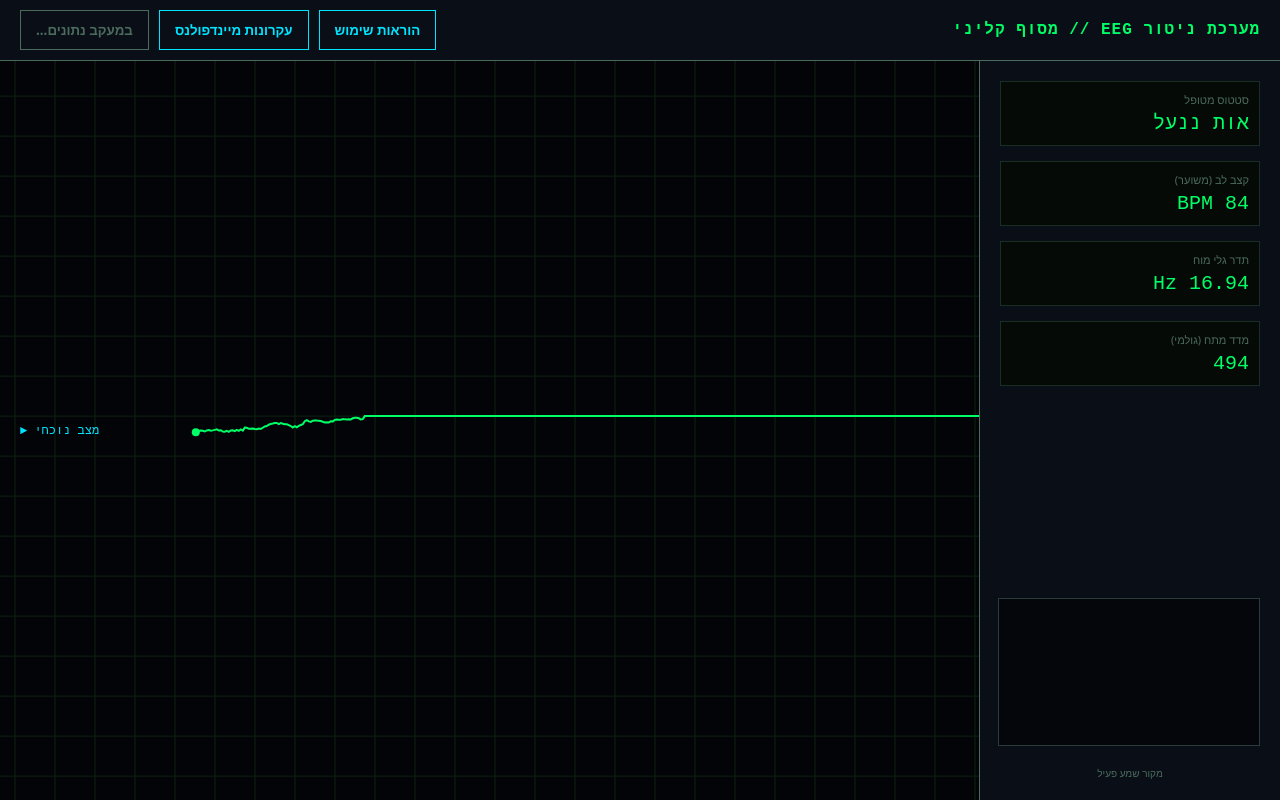
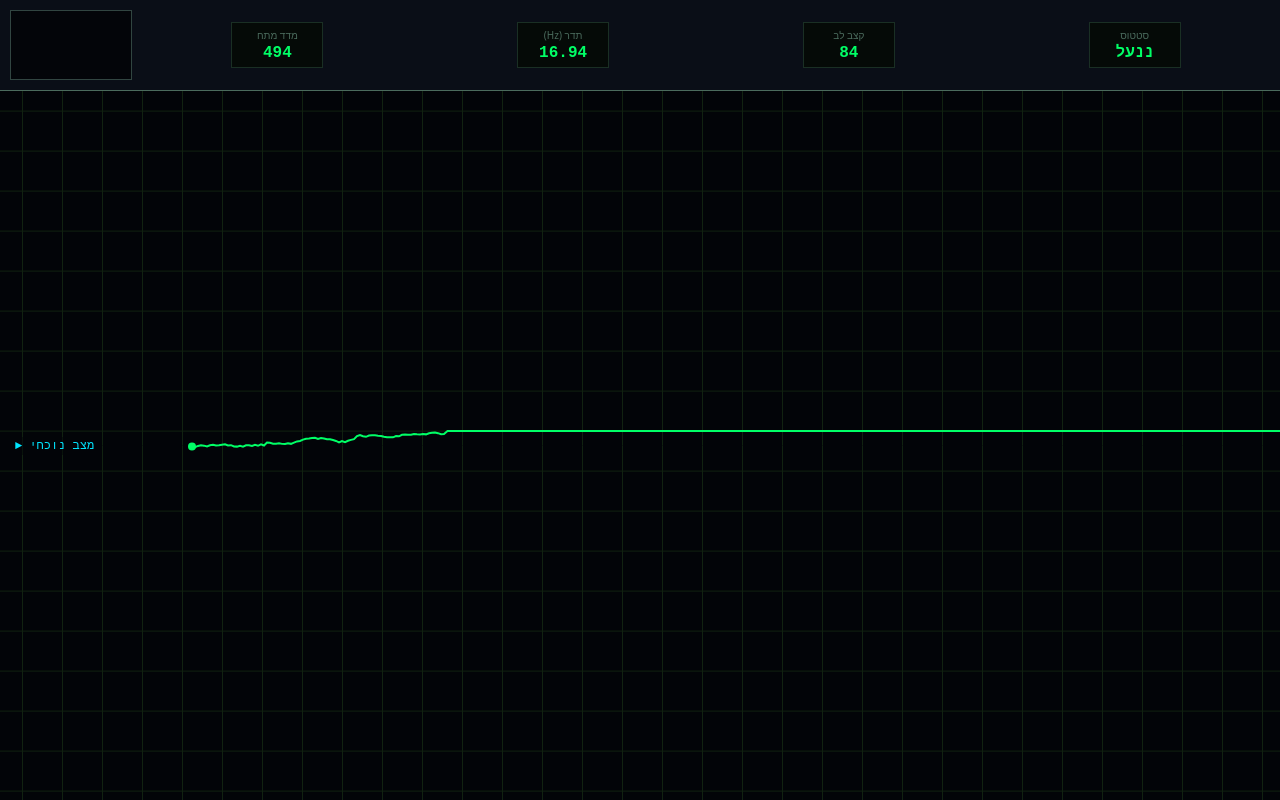
Before and after one commit to metanel/relax_session, a plain HTML site: page index.html in a window 1280 px wide. Both pictures are taken after a click on the button "התחל סנכרון נתונים". Drawn offline with Linux system fonts and the light colour scheme.

Commit message:
Update index.html

```diff
--- a/index.html
+++ b/index.html
@@ -2,7 +2,7 @@
 <html lang="he" dir="rtl">
 <head>
   <meta charset="UTF-8" />
-  <meta name="viewport" content="width=device-width, initial-scale=1.0" />
+  <meta name="viewport" content="width=device-width, initial-scale=1.0, maximum-scale=1.0, user-scalable=no" />
   <title>מערכת ניטור נוירו-קלינית</title>
   <style>
     :root {
@@ -15,84 +15,148 @@
       --font-main: system-ui, -apple-system, "Segoe UI", Roboto, Helvetica, Arial, sans-serif;
       --font-mono: 'Courier New', Courier, monospace;
     }
+
     body {
       margin: 0;
+      padding: 0;
       height: 100vh;
-      display: flex;
-      flex-direction: column;
+      width: 100vw;
       background-color: var(--bg-color);
       color: var(--neon-green);
       font-family: var(--font-main);
       overflow: hidden;
+      display: flex;
     }
-    .top-bar {
-      border-bottom: 1px solid var(--text-dim);
-      padding: 10px 20px;
+
+    /* ניהול מסכים */
+    .screen {
+      display: none;
+      width: 100%;
+      height: 100%;
+      flex-direction: column;
+    }
+    .screen.active {
       display: flex;
-      justify-content: space-between;
+    }
+
+    /* עיצוב מסך פתיחה */
+    #welcomeScreen {
+      justify-content: center;
       align-items: center;
-      background: var(--panel-bg);
-      font-weight: bold;
-      letter-spacing: 1px;
+      background: radial-gradient(circle at center, #0a0e17 0%, #020408 100%);
+      text-align: center;
+      padding: 20px;
+      box-sizing: border-box;
     }
-    .top-bar-buttons {
-      display: flex;
-      gap: 10px;
+    .welcome-container {
+      border: 1px solid var(--neon-cyan);
+      background: rgba(10, 14, 23, 0.8);
+      padding: 40px 20px;
+      max-width: 500px;
+      width: 100%;
+      box-shadow: 0 0 30px rgba(0, 229, 255, 0.1);
     }
-    .layout {
-      display: grid;
-      grid-template-columns: 300px 1fr;
-      flex-grow: 1;
-      gap: 1px;
-      background: var(--text-dim);
+    .welcome-title {
+      font-family: var(--font-mono);
+      font-size: 24px;
+      color: var(--neon-cyan);
+      margin-bottom: 30px;
+      letter-spacing: 2px;
     }
-    .side-panel {
-      background: var(--panel-bg);
-      padding: 20px;
+    .welcome-buttons {
       display: flex;
       flex-direction: column;
       gap: 15px;
-      overflow-y: auto;
     }
-    .data-block {
+
+    /* עיצוב מסך ניטור (Game Screen) */
+    .dashboard-top-bar {
+      background: var(--panel-bg);
+      border-bottom: 1px solid var(--text-dim);
+      padding: 10px;
+      display: flex;
+      flex-wrap: wrap;
+      gap: 10px;
+      align-items: center;
+      justify-content: space-between;
+    }
+    .metrics-container {
+      display: flex;
+      flex-wrap: wrap;
+      gap: 15px;
+      flex-grow: 1;
+      justify-content: space-around;
+    }
+    .metric-box {
+      background: #050a07;
       border: 1px solid #1a2f24;
-      padding: 10px;
-      background: #050a07;
+      padding: 5px 10px;
+      text-align: center;
+      min-width: 70px;
       font-family: var(--font-mono);
     }
-    .data-label {
-      font-size: 11px;
+    .metric-label {
+      font-size: 10px;
       color: var(--text-dim);
-      margin-bottom: 5px;
       font-family: var(--font-main);
+      margin-bottom: 2px;
     }
-    .data-value {
-      font-size: 20px;
+    .metric-val {
+      font-size: 16px;
+      font-weight: bold;
     }
-    .main-panel {
-      background: var(--bg-color);
-      display: flex;
-      flex-direction: column;
+
+    .video-mini-wrapper {
+      width: 120px;
+      height: 68px; /* 16:9 ratio */
+      border: 1px solid var(--text-dim);
+      background: #000;
       position: relative;
+      opacity: 0.6;
     }
-    .canvas-wrapper {
+    .video-mini-wrapper iframe {
+      width: 100%;
+      height: 100%;
+      position: absolute;
+      top: 0;
+      left: 0;
+    }
+
+    .canvas-container {
       flex-grow: 1;
       position: relative;
+      width: 100%;
+      overflow: hidden;
     }
     canvas {
       display: block;
       width: 100%;
       height: 100%;
     }
+    .crosshair {
+      position: absolute;
+      top: 50%;
+      left: 10px;
+      color: var(--neon-cyan);
+      font-size: 12px;
+      transform: translateY(-50%);
+      pointer-events: none;
+      font-family: var(--font-mono);
+      background: rgba(2, 4, 8, 0.5);
+      padding: 2px 5px;
+    }
+
+    /* כפתורים כלליים */
     button {
       background: transparent;
       border: 1px solid var(--neon-cyan);
       color: var(--neon-cyan);
-      padding: 10px 15px;
+      padding: 12px 20px;
       font-family: var(--font-main);
+      font-size: 16px;
       font-weight: bold;
       cursor: pointer;
-      transition: background 0.2s;
+      transition: all 0.2s;
     }
     button:hover {
       background: rgba(0, 229, 255, 0.1);
@@ -101,79 +165,49 @@
       border-color: var(--neon-green);
       color: var(--neon-green);
       background: rgba(0, 255, 102, 0.05);
+      font-size: 18px;
+      margin-top: 15px;
     }
     button.primary-btn:hover {
       background: rgba(0, 255, 102, 0.2);
     }
-    button:disabled {
-      border-color: var(--text-dim);
-      color: var(--text-dim);
-      cursor: not-allowed;
-      background: transparent;
-    }
-    .crosshair {
-      position: absolute;
-      top: 50%;
-      left: 20px; /* צד שמאל בגלל כיווניות RTL */
-      color: var(--neon-cyan);
-      font-size: 12px;
-      transform: translateY(-50%);
-      pointer-events: none;
-      font-family: var(--font-mono);
-    }
 
-    /* עיצוב סרטון קטן בצד */
-    .video-wrapper {
-      margin-top: auto;
-      width: 100%;
-      border: 1px solid var(--text-dim);
-      background: #000;
-      aspect-ratio: 16/9;
-      position: relative;
-      opacity: 0.5; /* הקטנת בולטות */
-      transition: opacity 0.3s;
-    }
-    .video-wrapper:hover {
-      opacity: 1;
-    }
-    .video-wrapper iframe {
-      width: 100%;
-      height: 100%;
-      position: absolute;
-    }
-
-    /* עיצוב חלונות קופצים (Modals) */
+    /* חלונות קופצים */
     .modal {
       display: none;
       position: fixed;
-      z-index: 100;
+      z-index: 1000;
       left: 0;
       top: 0;
       width: 100%;
       height: 100%;
-      background-color: rgba(2, 4, 8, 0.85);
-      backdrop-filter: blur(4px);
+      background-color: rgba(2, 4, 8, 0.9);
+      backdrop-filter: blur(5px);
     }
     .modal-content {
       background-color: var(--panel-bg);
-      margin: 10% auto;
-      padding: 30px;
+      margin: 10vh auto;
+      padding: 25px;
       border: 1px solid var(--neon-cyan);
-      width: 80%;
-      max-width: 600px;
+      width: 85%;
+      max-width: 500px;
+      max-height: 80vh;
+      overflow-y: auto;
       color: #e2e8f0;
-      line-height: 1.6;
-      box-shadow: 0 0 20px rgba(0, 229, 255, 0.2);
+      line-height: 1.5;
       position: relative;
+      box-sizing: border-box;
     }
     .modal-content h2 {
       color: var(--neon-cyan);
       margin-top: 0;
       border-bottom: 1px solid var(--text-dim);
       padding-bottom: 10px;
+      font-size: 20px;
     }
-    .modal-content ul {
+    .modal-content ul, .modal-content ol {
       padding-right: 20px;
+      font-size: 15px;
     }
     .modal-content li {
       margin-bottom: 10px;
@@ -182,55 +216,79 @@
       color: var(--text-dim);
       position: absolute;
       top: 15px;
-      left: 20px; /* צד שמאל ב-RTL */
+      left: 20px;
       font-size: 28px;
       font-weight: bold;
       cursor: pointer;
+      line-height: 1;
     }
-    .close-btn:hover {
-      color: var(--neon-cyan);
+
+    /* התאמות מיוחדות למסכים קטנים (מובייל) */
+    @media (max-width: 600px) {
+      .dashboard-top-bar {
+        flex-direction: column;
+        padding: 5px;
+      }
+      .metrics-container {
+        width: 100%;
+        justify-content: space-between;
+        gap: 5px;
+      }
+      .metric-box {
+        flex: 1;
+        min-width: 0;
+        padding: 5px;
+      }
+      .metric-val {
+        font-size: 14px;
+      }
+      .video-mini-wrapper {
+        width: 100%;
+        height: 60px;
+        opacity: 0.3; /* פחות בולט במובייל */
+      }
     }
   </style>
 </head>
 <body>
 
-  <div class="top-bar">
-    <div style="font-family: var(--font-mono);">מערכת ניטור EEG // מסוף קליני</div>
-    <div class="top-bar-buttons">
+  <div id="welcomeScreen" class="screen active">
+    <div class="welcome-container">
+      <div class="welcome-title">מערכת ניטור קלינית // V4.2</div>
+      <div class="welcome-buttons">
         <button onclick="openModal('instructionsModal')">הוראות שימוש</button>
         <button onclick="openModal('mindfulnessModal')">עקרונות מיינדפולנס</button>
         <button id="startBtn" class="primary-btn">התחל סנכרון נתונים</button>
       </div>
     </div>
-
-  <div class="layout">
-    <div class="side-panel">
-      <div class="data-block">
-        <div class="data-label">סטטוס מטופל</div>
-        <div class="data-value" id="statusVal" style="color: var(--text-dim);">ממתין לחיבור</div>
-      </div>
-      <div class="data-block">
-        <div class="data-label">קצב לב (משוער)</div>
-        <div class="data-value" id="bpmVal">-- BPM</div>
-      </div>
-      <div class="data-block">
-        <div class="data-label">תדר גלי מוח</div>
-        <div class="data-value" id="hzVal">-- Hz</div>
-      </div>
-      <div class="data-block">
-        <div class="data-label">מדד מתח (גולמי)</div>
-        <div class="data-value" id="rawStress">--</div>
   </div>
 
-      <div class="video-wrapper" id="player"></div>
-      <div style="font-size: 10px; color: var(--text-dim); text-align: center; margin-top: 5px;">מקור שמע פעיל</div>
+  <div id="gameScreen" class="screen">
+    <div class="dashboard-top-bar">
+      <div class="metrics-container">
+        <div class="metric-box">
+          <div class="metric-label">סטטוס</div>
+          <div class="metric-val" id="statusVal" style="color: var(--text-dim);">ממתין</div>
+        </div>
+        <div class="metric-box">
+          <div class="metric-label">קצב לב</div>
+          <div class="metric-val" id="bpmVal">--</div>
+        </div>
+        <div class="metric-box">
+          <div class="metric-label">תדר (Hz)</div>
+          <div class="metric-val" id="hzVal">--</div>
+        </div>
+        <div class="metric-box">
+          <div class="metric-label">מדד מתח</div>
+          <div class="metric-val" id="rawStress">--</div>
+        </div>
+      </div>
+      <div class="video-mini-wrapper" id="player"></div>
     </div>
 
-    <div class="main-panel">
-      <div class="canvas-wrapper">
+    <div class="canvas-container" id="canvasContainer">
       <canvas id="chart"></canvas>
       <div class="crosshair">מצב נוכחי ►</div>
-      </div>
     </div>
   </div>
 
@@ -238,12 +296,11 @@
     <div class="modal-content">
       <span class="close-btn" onclick="closeModal('instructionsModal')">&times;</span>
       <h2>הוראות שימוש במערכת</h2>
-      <p>מערכת זו מבוססת על פרוטוקול של <strong>פלצבו גלוי (Open-Label Placebo)</strong>. מחקרים מוכיחים כי ביצוע מודע של פעולה פיזית המשולבת עם משוב ויזואלי ושמיעתי, מאפשר למערכת העצבים האוטונומית להפחית את רמות הלחץ, גם כאשר ידוע למשתמש כי המדידה אינה ישירה.</p>
-      <p><strong>כדי לקבל תוצאות מקסימליות:</strong></p>
+      <p>מערכת זו מבוססת על פרוטוקול של <strong>פלצבו גלוי (Open-Label Placebo)</strong>. מחקרים מוכיחים כי ביצוע מודע של פעולה פיזית המשולבת עם משוב ויזואלי ושמיעתי, מאפשר למערכת העצבים האוטונומית להפחית את רמות הלחץ, גם כאשר המדידה אינה ישירה.</p>
       <ol>
         <li>חברו אוזניות אלחוטיות לטלפון או למחשב.</li>
         <li>ודאו שהסביבה שקטה ונוחה.</li>
-        <li>לחצו על כפתור <strong>"התחל סנכרון נתונים"</strong> בחלק העליון של המסך.</li>
+        <li>לחצו על כפתור <strong>"התחל סנכרון נתונים"</strong> במסך הראשי.</li>
         <li>המוזיקה תחל לפעול ברקע. מקדו את המבט בתנועת הגרף היורד, והתאימו את קצב הנשימה שלכם לתחושת הירידה במתח המשתקפת על המסך.</li>
       </ol>
     </div>
@@ -252,28 +309,22 @@
   <div id="mindfulnessModal" class="modal">
     <div class="modal-content">
       <span class="close-btn" onclick="closeModal('mindfulnessModal')">&times;</span>
-      <h2>עקרונות מיינדפולנס לשיפור הביצועים</h2>
-      <p>כדי לייעל את תהליך ההרפיה במהלך השימוש במערכת, מומלץ ליישם את העקרונות הבאים מתורת הקשיבות (Mindfulness):</p>
+      <h2>עקרונות מיינדפולנס</h2>
+      <p>לייעול תהליך ההרפיה במהלך השימוש, מומלץ ליישם את העקרונות הבאים:</p>
       <ul>
-        <li><strong>מיקוד בנשימה (Anchoring):</strong> השתמשו בנשימה כעוגן. שימו לב לאוויר הנכנס דרך האף ויוצא דרך הפה. אם המחשבות נודדות, החזירו בעדינות את תשומת הלב לנשימה ולגרף שעל המסך.</li>
-        <li><strong>קבלה ללא שיפוטיות (Non-judgment):</strong> מחשבות מסיחות דעת או רגשות של מתח יופיעו באופן טבעי. אל תבקרו את עצמכם על כך. הכירו בקיומן ותנו להן לחלוף כפי שבאו.</li>
-        <li><strong>מודעות גופנית (Body Scan):</strong> שחררו מתח שרירי מצטבר, במיוחד באזור הלסת, הכתפיים והצוואר. פעולה זו מסייעת לשדר למוח אותות של ביטחון.</li>
+        <li><strong>מיקוד בנשימה (Anchoring):</strong> שימו לב לאוויר הנכנס דרך האף ויוצא דרך הפה. אם המחשבות נודדות, החזירו את תשומת הלב לגרף שעל המסך.</li>
+        <li><strong>קבלה ללא שיפוטיות:</strong> מחשבות מסיחות דעת יופיעו באופן טבעי. הכירו בקיומן ותנו להן לחלוף כפי שבאו.</li>
+        <li><strong>מודעות גופנית (Body Scan):</strong> שחררו מתח שרירי מצטבר באזור הלסת, הכתפיים והצוואר כדי לשדר למוח אותות של ביטחון.</li>
       </ul>
     </div>
   </div>
 
   <script>
-    // פונקציות לניהול החלונות הקופצים (Modals)
-    function openModal(modalId) {
-      document.getElementById(modalId).style.display = "block";
-    }
-    function closeModal(modalId) {
-      document.getElementById(modalId).style.display = "none";
-    }
-    window.onclick = function(event) {
-      if (event.target.className === "modal") {
-        event.target.style.display = "none";
-      }
+    // ניהול חלונות קופצים
+    function openModal(id) { document.getElementById(id).style.display = "block"; }
+    function closeModal(id) { document.getElementById(id).style.display = "none"; }
+    window.onclick = function(e) {
+      if (e.target.className === "modal") e.target.style.display = "none";
     }
 
     // הגדרת YouTube API
@@ -284,34 +335,23 @@
     function onYouTubeIframeAPIReady() {
       player = new YT.Player('player', {
         videoId: 'BnjdaA6GEJw',
-        playerVars: { 'controls': 0, 'disablekb': 1 }
+        playerVars: { 'controls': 0, 'disablekb': 1, 'playsinline': 1 }
       });
     }
 
-    // הגדרת מנוע הקנבס והגרף
+    // משתני הגרף
     const canvas = document.getElementById('chart');
     const ctx = canvas.getContext('2d');
-    const dpr = window.devicePixelRatio || 1;
+    let dpr = window.devicePixelRatio || 1;
     let width, height;
+    const points = [];
+    let isRunning = false;
+    let animationId;
 
-    function resizeCanvas() {
-      const rect = canvas.parentElement.getBoundingClientRect();
-      canvas.width = rect.width * dpr;
-      canvas.height = rect.height * dpr;
-      ctx.scale(dpr, dpr);
-      width = rect.width;
-      height = rect.height;
-    }
-    window.addEventListener('resize', resizeCanvas);
-    resizeCanvas();
-
-    // התאמה ל-RTL: הנקודה החדשה תיווצר בצד שמאל ותנוע ימינה.
-    // בגרפים רפואיים, כיוון התנועה נשאר בדרך כלל אחיד ללא תלות בשפה.
-    // נמקם את ה-Crosshair בצד שמאל (0.2) והנקודות ינועו ימינה.
-    const centerX = width * 0.2;
+    let centerX;
     const gridPixelStep = 40;
     const pointSpacing = 2;
-    const speed = -1.0; // תנועה חיובית בציר ה-X (ימינה) כדי שהשובל ילך ימינה
+    const speed = -1.5;
 
     let stress = 500;
     let cameraStress = 500;
@@ -320,14 +360,25 @@
     const dropInterval = 1000;
     const stressDropStep = 1.5;
 
-    const points = [];
-    let isRunning = false;
+    // פונקציית שינוי מידות (מחושבת מחדש בעת מעבר מסך)
+    function resizeCanvas() {
+      const container = document.getElementById('canvasContainer');
+      const rect = container.getBoundingClientRect();
+      if (rect.width === 0 || rect.height === 0) return; // מניעת שגיאה כשהמסך מוסתר
 
-    // הדמיית עדכון נתונים
+      canvas.width = rect.width * dpr;
+      canvas.height = rect.height * dpr;
+      ctx.scale(dpr, dpr);
+      width = rect.width;
+      height = rect.height;
+      centerX = width * 0.15; // מיקום הקצה בצד שמאל
+    }
+    window.addEventListener('resize', resizeCanvas);
+
     function updateSideData() {
       if(!isRunning) return;
-      document.getElementById('bpmVal').innerText = Math.floor(60 + (stress/20)) + " BPM";
-      document.getElementById('hzVal').innerText = (12 + (stress/100)).toFixed(2) + " Hz";
+      document.getElementById('bpmVal').innerText = Math.floor(60 + (stress/20));
+      document.getElementById('hzVal').innerText = (12 + (stress/100)).toFixed(2);
       document.getElementById('rawStress').innerText = Math.floor(stress);
     }
 
@@ -335,22 +386,15 @@
       return (height * 0.5) - (value - cameraStress) * stressToPixelScale;
     }
 
-    // איתחול שובל ראשוני
-    for (let i = 0; i < Math.floor(width / pointSpacing); i++) {
-      points.push({ x: centerX + (Math.floor(width / pointSpacing) - i) * pointSpacing, stress: stress });
-    }
-
     function drawGrid() {
       ctx.strokeStyle = '#112211';
       ctx.lineWidth = 1;
 
-      // קווים אנכיים זזים ימינה
       let offset = (performance.now() * (Math.abs(speed) / 16)) % gridPixelStep;
       for (let x = offset; x <= width; x += gridPixelStep) {
         ctx.beginPath(); ctx.moveTo(x, 0); ctx.lineTo(x, height); ctx.stroke();
       }
 
-      // קווים אופקיים הנעים ביחס למצלמה
       const stressStep = gridPixelStep / stressToPixelScale;
       const baseGrid = Math.floor(cameraStress / stressStep) * stressStep;
       for (let k = -20; k <= 20; k++) {
@@ -366,11 +410,10 @@
           stress -= stressDropStep;
           lastDropTime = now;
         } else {
-          stress += (Math.random() - 0.5) * 1.5; // רעש סטטיסטי רפואי
+          stress += (Math.random() - 0.5) * 1.5;
         }
       }
-      cameraStress += (stress - cameraStress) * 0.1; // עקיבת מצלמה חלקה
-
+      cameraStress += (stress - cameraStress) * 0.1;
       points.push({ x: centerX, stress: stress });
     }
 
@@ -386,12 +429,13 @@
       ctx.lineWidth = 2;
       ctx.stroke();
 
-      // ציור הנקודה הפעילה (ראש החץ)
+      if(points.length > 0) {
         const lastY = stressToScreenY(points[points.length - 1].stress);
         ctx.beginPath();
         ctx.arc(centerX, lastY, 4, 0, Math.PI * 2);
         ctx.fillStyle = '#00ff66';
         ctx.fill();
+      }
     }
 
     let lastTime = performance.now();
@@ -401,35 +445,44 @@
 
       drawGrid();
 
-      // הזזת נקודות ימינה (התאמה ל-RTL)
       for (let i = 0; i < points.length; i++) points[i].x -= speed;
-
-      // ניקוי נקודות שיצאו מגבולות המסך הימניים
       while (points.length && points[0].x > width + 50) points.shift();
 
-      // הוספת נקודה חדשה במיקום המרכזי
       const lastPoint = points[points.length - 1];
       if (!lastPoint || lastPoint.x >= centerX + pointSpacing) {
         addPoint(now);
       }
 
       drawLine();
-      requestAnimationFrame(animate);
+      animationId = requestAnimationFrame(animate);
     }
 
+    // מעבר בין מסכים והפעלת המערכת
     document.getElementById('startBtn').addEventListener('click', function() {
+      // 1. מעבר תצוגה
+      document.getElementById('welcomeScreen').classList.remove('active');
+      document.getElementById('gameScreen').classList.add('active');
+
+      // 2. חישוב מידות הקנבס רק כשהמסך פעיל וגלוי
+      resizeCanvas();
+
+      // 3. יצירת נקודות ראשוניות לאתחול
+      for (let i = 0; i < Math.floor(width / pointSpacing); i++) {
+        points.push({ x: centerX + (Math.floor(width / pointSpacing) - i) * pointSpacing, stress: stress });
+      }
+
+      // 4. הפעלת לוגיקה
       isRunning = true;
       if(player && typeof player.playVideo === 'function') {
         player.playVideo();
       }
-      this.innerText = "במעקב נתונים...";
-      this.disabled = true;
-      document.getElementById('statusVal').innerText = "אות ננעל";
+
+      document.getElementById('statusVal').innerText = "ננעל";
       document.getElementById('statusVal').style.color = "var(--neon-green)";
       setInterval(updateSideData, 1000);
+
+      animate(performance.now());
     });
-
-    requestAnimationFrame(animate);
   </script>
 </body>
 </html>
```
Lines whose indentation alone changed are shown as unchanged.
